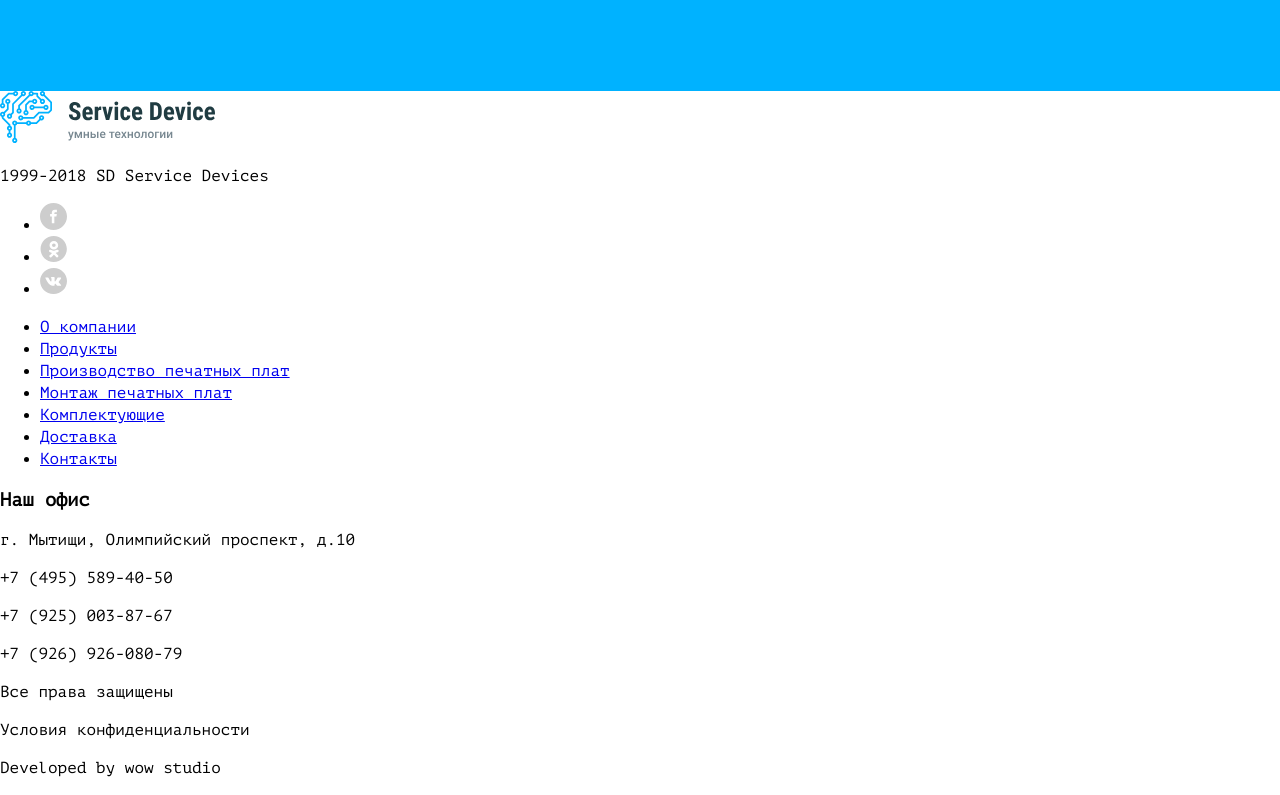
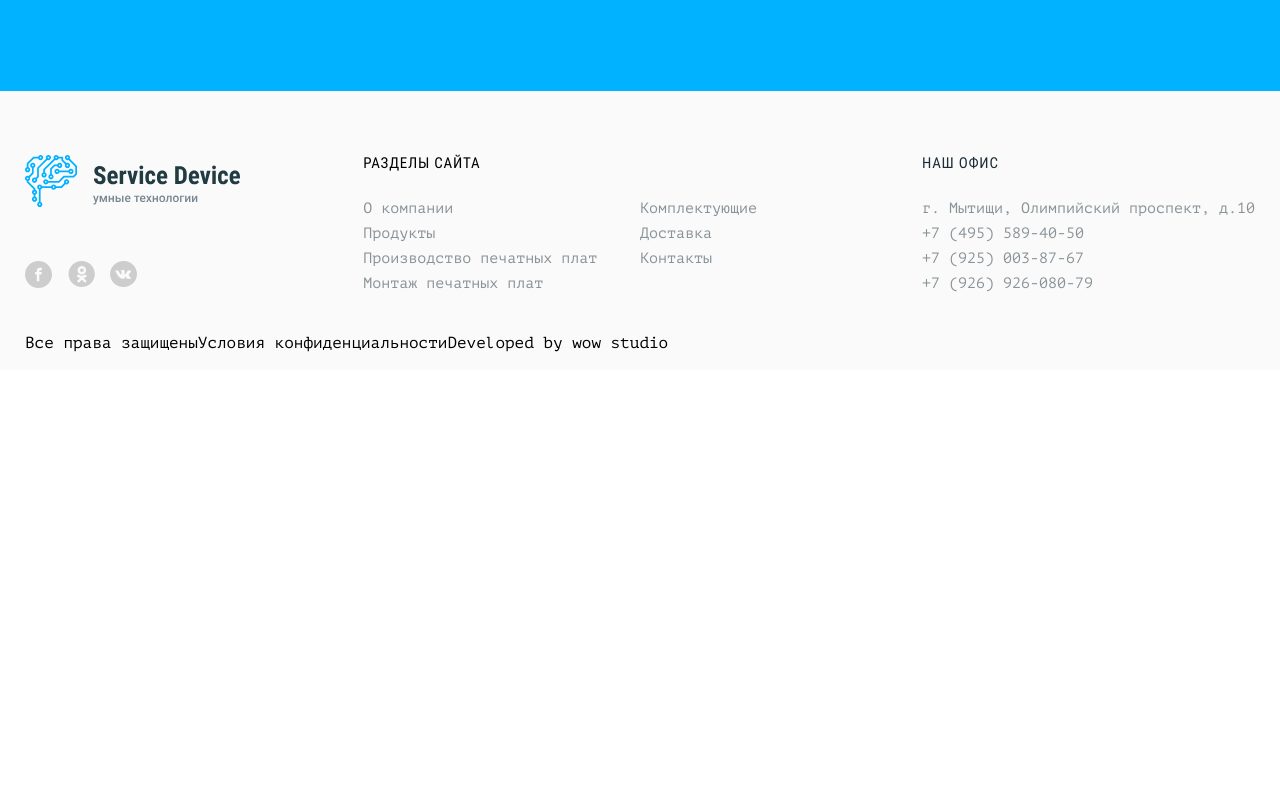
Before and after one commit to Aznaur/SmartDevice, a website: page source/index.html in a window 1280 px wide. Shown: the part 3759-4554 px from the top of the page. After the commit the page ends 4129 px from the top, so only its background shows below. Drawn offline with Linux system fonts and the light colour scheme.

Commit message:
Стилизовал футер

```diff
--- a/source/index.html
+++ b/source/index.html
@@ -191,6 +191,7 @@
       </div>
 
       <nav class="page-footer__nav footer-nav">
+        <p>Разделы сайта</p>
         <ul class="footer-nav__list">
           <li class="footer-nav__item">
             <a href="#">О компании</a>
--- /dev/null
+++ b/source/sass/blocks/footer-nav.scss
@@ -0,0 +1,20 @@
+.footer-nav__list {
+  display: flex;
+  flex-direction: column;
+  flex-wrap: wrap;
+  height: 120px;
+  list-style: none;
+  margin: 0;
+  padding: 0;
+}
+
+.footer-nav__item {
+
+  & a {
+    font-size: 15px;
+    line-height: 25px;
+    text-decoration: none;
+    color: #1B2D37;
+    opacity: 0.5;
+  }
+}
--- /dev/null
+++ b/source/sass/blocks/page-footer.scss
@@ -0,0 +1,73 @@
+.page-footer {
+  background-color: #FAFAFA;
+}
+
+.page-footer__inner {
+  max-width: 1416px;
+  padding-left: 25px;
+  padding-right: 25px;
+  margin: 0 auto;
+  display: flex;
+  justify-content: space-between;
+  flex-wrap: wrap;
+  padding-top: 64px;
+}
+
+.page-footer__bottom {
+  width: 100%;
+  display: flex;
+}
+
+.page-footer__social {
+  position: relative;
+  width: 216px;
+
+  & p {
+    display: none;
+  }
+
+  & img {
+    display: block;
+    margin-bottom: 54px;
+  }
+}
+
+.page-footer__nav {
+  width: 35.5%;
+
+  & p {
+    font-family: "Roboto Condensed", "Calibri", sans-serif;
+    font-style: normal;
+    font-weight: normal;
+    font-size: 15px;
+    line-height: 16px;
+    text-transform: uppercase;
+    letter-spacing: 0.05em;
+    margin: 0;
+    padding: 0;
+    margin-bottom: 25px;
+  }
+}
+
+.page-footer__contacts {
+  & h3 {
+    font-family: Roboto Condensed;
+    font-style: normal;
+    font-weight: normal;
+    font-size: 15px;
+    line-height: 16px;
+    color: #1B2D37;
+    letter-spacing: 0.05em;
+    text-transform: uppercase;
+    margin: 0;
+    margin-bottom: 25px;
+  }
+
+  & p {
+    margin: 0;
+    font-size: 15px;
+    line-height: 25px;
+    color: #1B2D37;
+    opacity: 0.5;
+  }
+}
--- /dev/null
+++ b/source/sass/blocks/social-list.scss
@@ -0,0 +1,8 @@
+.social-list {
+  list-style: none;
+  margin: 0;
+  padding: 0;
+  display: flex;
+  justify-content: space-between;
+  width: 112px;
+}
--- a/source/sass/style.scss
+++ b/source/sass/style.scss
@@ -13,3 +13,6 @@
 @import "blocks/services";
 @import "blocks/feedback";
 @import "blocks/form";
+@import "blocks/page-footer";
+@import "blocks/social-list";
+@import "blocks/footer-nav";
```
Also changed, not shown: source/css/style.css, 1 other file.
